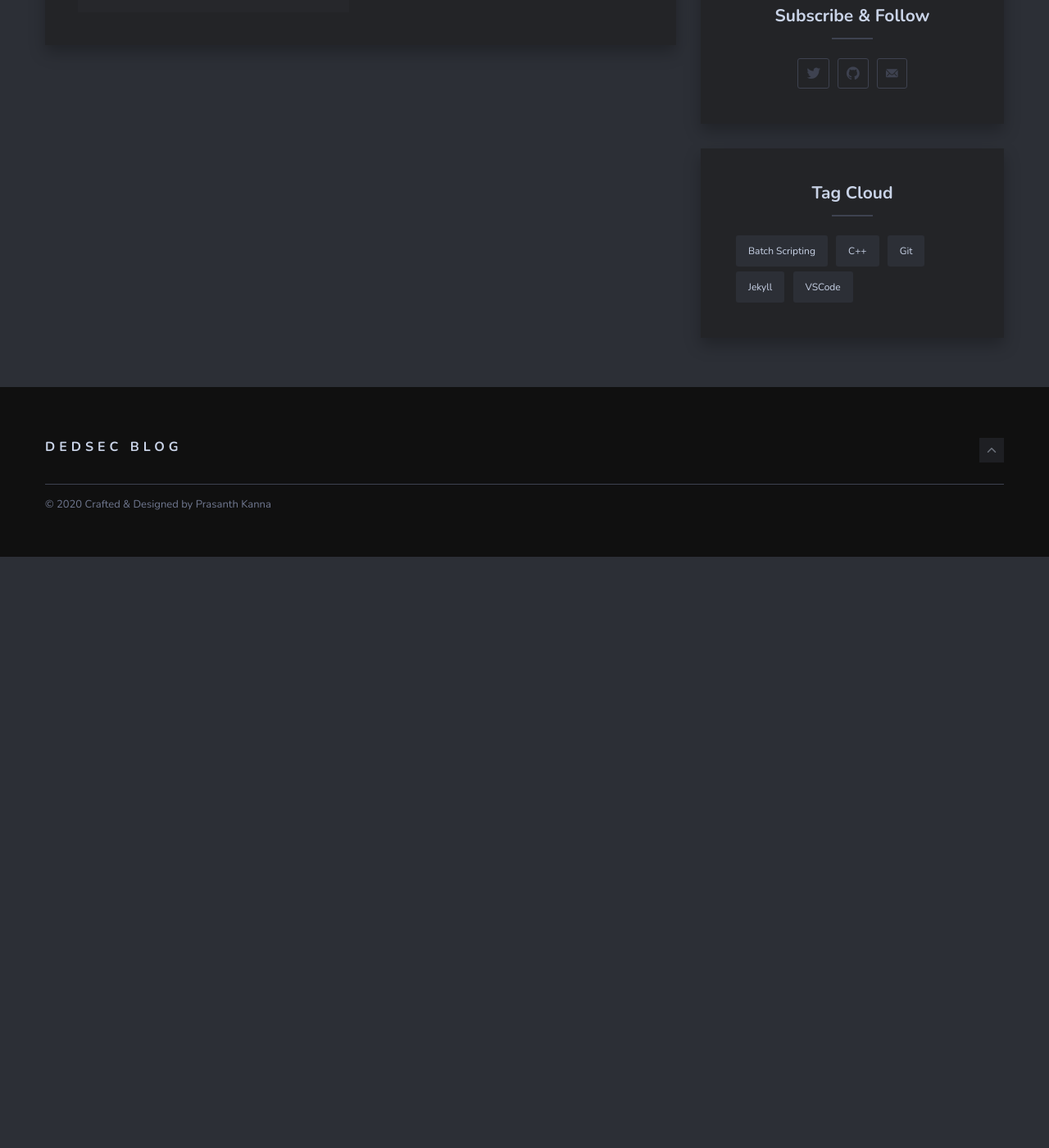
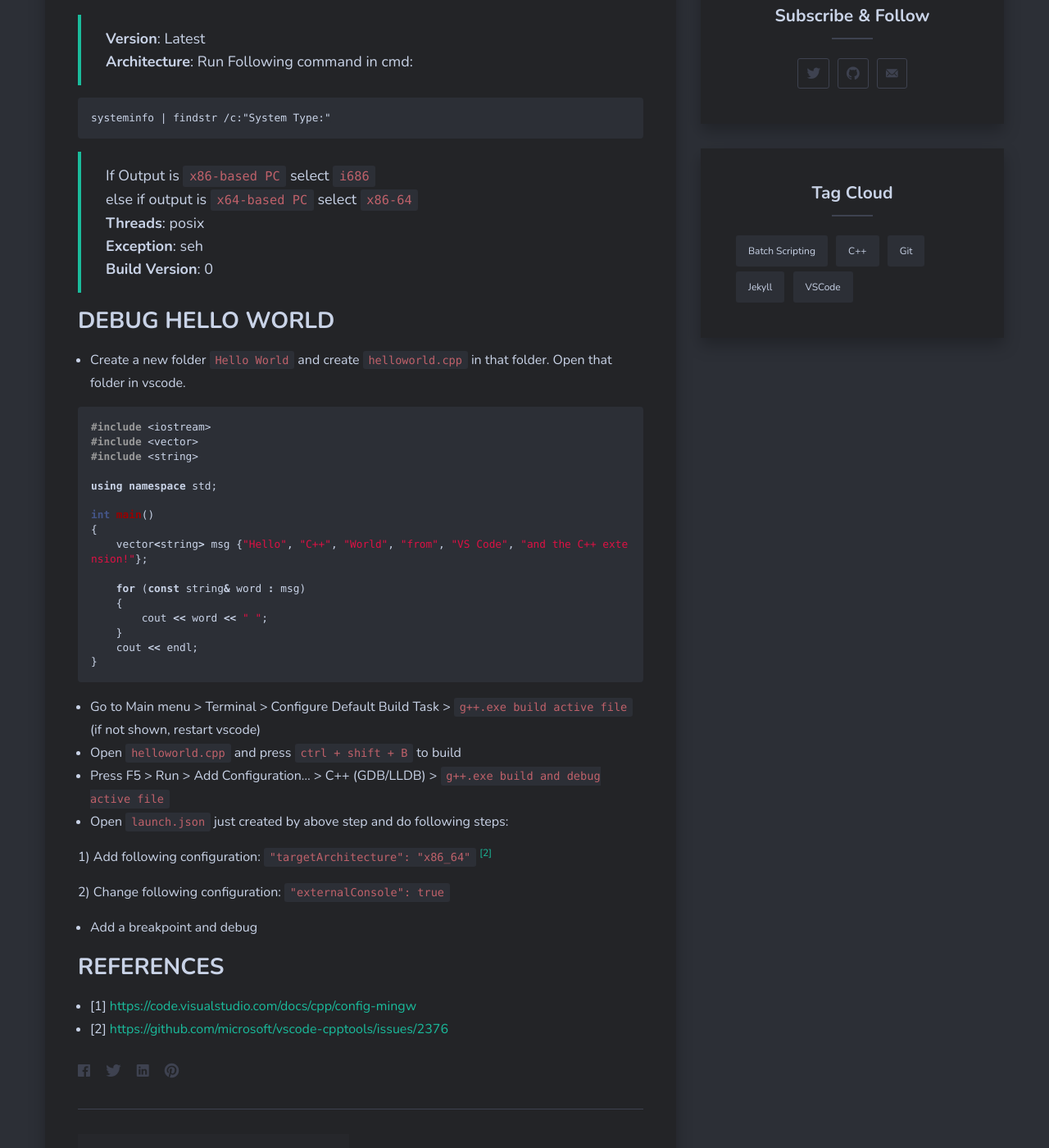
Before and after one commit to Dedsec727/Dedsec727.github.io, a Jekyll site: the page built from _posts/2020-03-07-cpp-on-vscode.md, in a window 1280 px wide and 1400 px high, scrolled down 723 px. Shown: the whole window at 82% size. Built offline with Jekyll 4.4.1, drawn with Linux system fonts in a browser that asks for light colours; nearby versions of some CDN libraries; before the commit the page ends 1402 px from its top, so only the background shows below that; some of the changed text lies outside the part shown.

Commit message:
cpp-on-vscode

```diff
--- a/_posts/2020-03-07-cpp-on-vscode.md
+++ b/_posts/2020-03-07-cpp-on-vscode.md
@@ -11,6 +11,69 @@ image: cpp-on-vscode/cpp-vscode.png
 
 Ever wondered to have a good IDE for C++ with beautiful dark theme and essential features? Stuck on editors like DevC++ & Codeblocks?. Well, If you are familiar with VSCode, and if you want to write some C++ Code for Competitive Coding, then this blog is for you.
 
+[SETUP](#setup)
+
+[DEBUG HELLO WORLD](#debug-hello-world)
+
 ## SETUP
 
 * Install [VSCode](https://code.visualstudio.com/){:target="_blank"}
+* Install [Microsoft C/C++ extension](https://marketplace.visualstudio.com/items?itemName=ms-vscode.cpptools){:target="_blank"}. You can install the C/C++ extension by searching for 'c++' in the Extensions view (Ctrl+Shift+X)
+* Install [Mingw-w64](https://sourceforge.net/projects/mingw-w64/files/Toolchains%20targetting%20Win32/Personal%20Builds/mingw-builds/installer/mingw-w64-install.exe/download){:target="_blank"}
+
+**Mingw-w64 Setup Settings:**
+
+> **Version**: Latest
+>
+> **Architecture**: Run Following command in cmd:
+>
+> {% highlight markdown %}systeminfo | findstr /c:"System Type:"{% endhighlight %}
+>
+> If Output is `x86-based PC` select `i686`
+>
+> else if output is `x64-based PC` select `x86-64`
+>
+> **Threads**: posix
+>
+> **Exception**: seh
+>
+> **Build Version**: 0
+
+## DEBUG HELLO WORLD
+
+* Create a new folder `Hello World` and create `helloworld.cpp` in that folder. Open that folder in vscode.
+
+{% highlight c++ %}
+#include <iostream>
+#include <vector>
+#include <string>
+
+using namespace std;
+
+int main()
+{
+    vector<string> msg {"Hello", "C++", "World", "from", "VS Code", "and the C++ extension!"};
+
+    for (const string& word : msg)
+    {
+        cout << word << " ";
+    }
+    cout << endl;
+}
+{% endhighlight %}
+
+* Go to Main menu > Terminal > Configure Default Build Task > `g++.exe build active file` (if not shown, restart vscode)
+* Open `helloworld.cpp` and press `ctrl + shift + B` to build
+* Press F5 > Run > Add Configuration... > C++ (GDB/LLDB) > `g++.exe build and debug active file`
+* Open `launch.json` just created by above step and do following steps:
+
+1) Add following configuration: `"targetArchitecture": "x86_64"` <sup>[[2]](#references)</sup>
+
+2) Change following configuration: `"externalConsole": true`
+
+* Add a breakpoint and debug
+
+## REFERENCES
+
+* [1] [https://code.visualstudio.com/docs/cpp/config-mingw](https://code.visualstudio.com/docs/cpp/config-mingw){:target="_blank"}
+* [2] [https://github.com/microsoft/vscode-cpptools/issues/2376](https://github.com/microsoft/vscode-cpptools/issues/2376){:target="_blank"}
```
